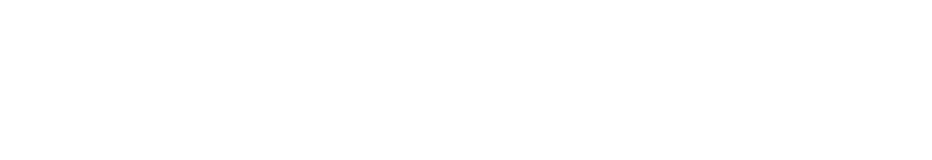
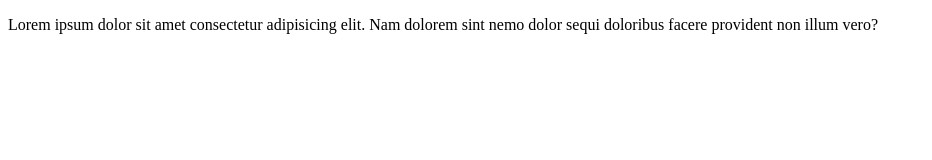
Before and after one commit to Nthntf/Projet_a_2, a plain HTML site: page index.html in a window 1280 px wide. Shown: the whole page, without its empty margins (0-932 px from the left). Drawn offline with Linux system fonts and the light colour scheme.

Commit message:
added lorem

```diff
--- a/index.html
+++ b/index.html
@@ -5,5 +5,10 @@
         <meta name="viewport" content="width=device-width, initial-scale=1.0" />
         <title>Projet a 2</title>
     </head>
-    <body></body>
+    <body>
+        <p>
+            Lorem ipsum dolor sit amet consectetur adipisicing elit. Nam dolorem sint nemo dolor sequi doloribus facere
+            provident non illum vero?
+        </p>
+    </body>
 </html>
```
